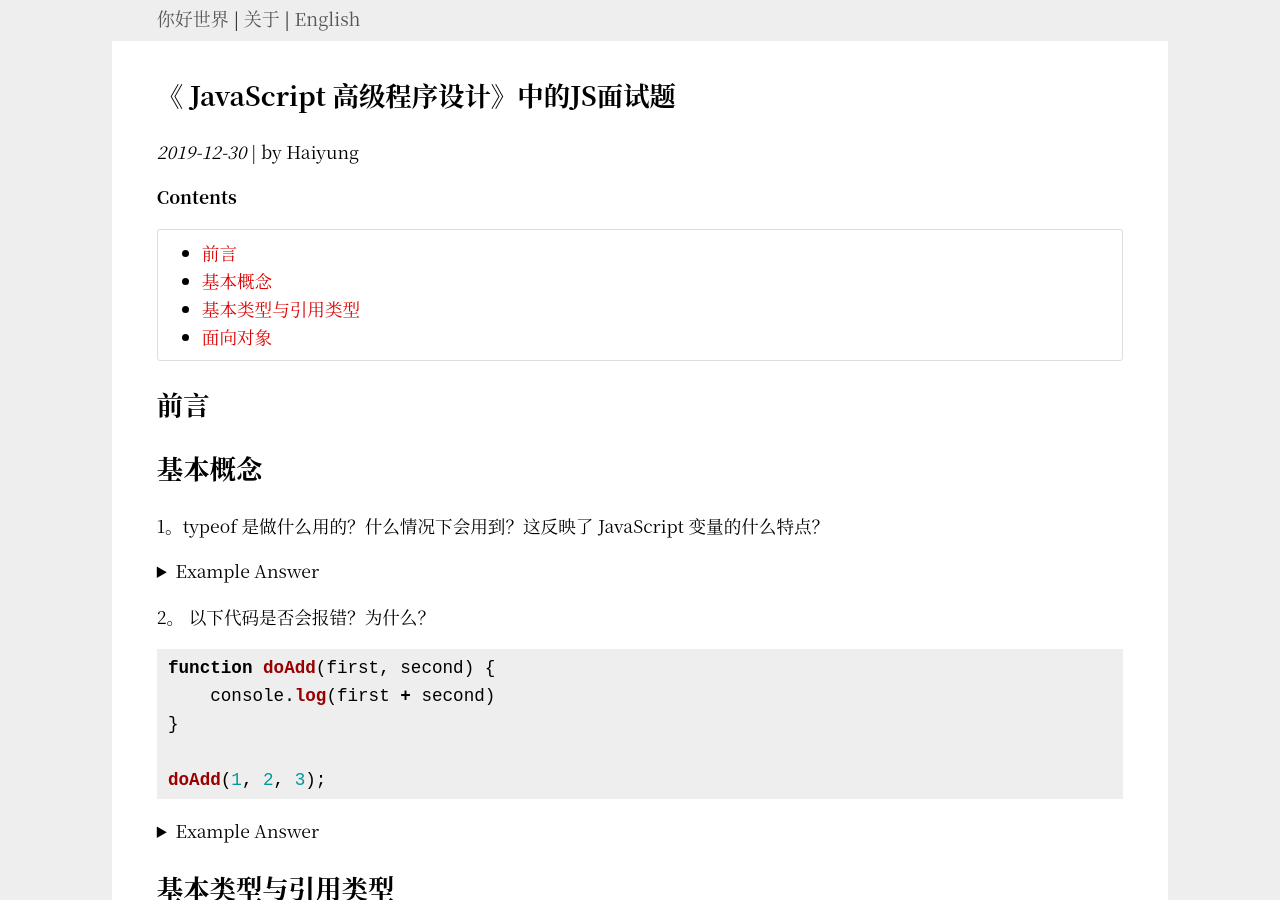
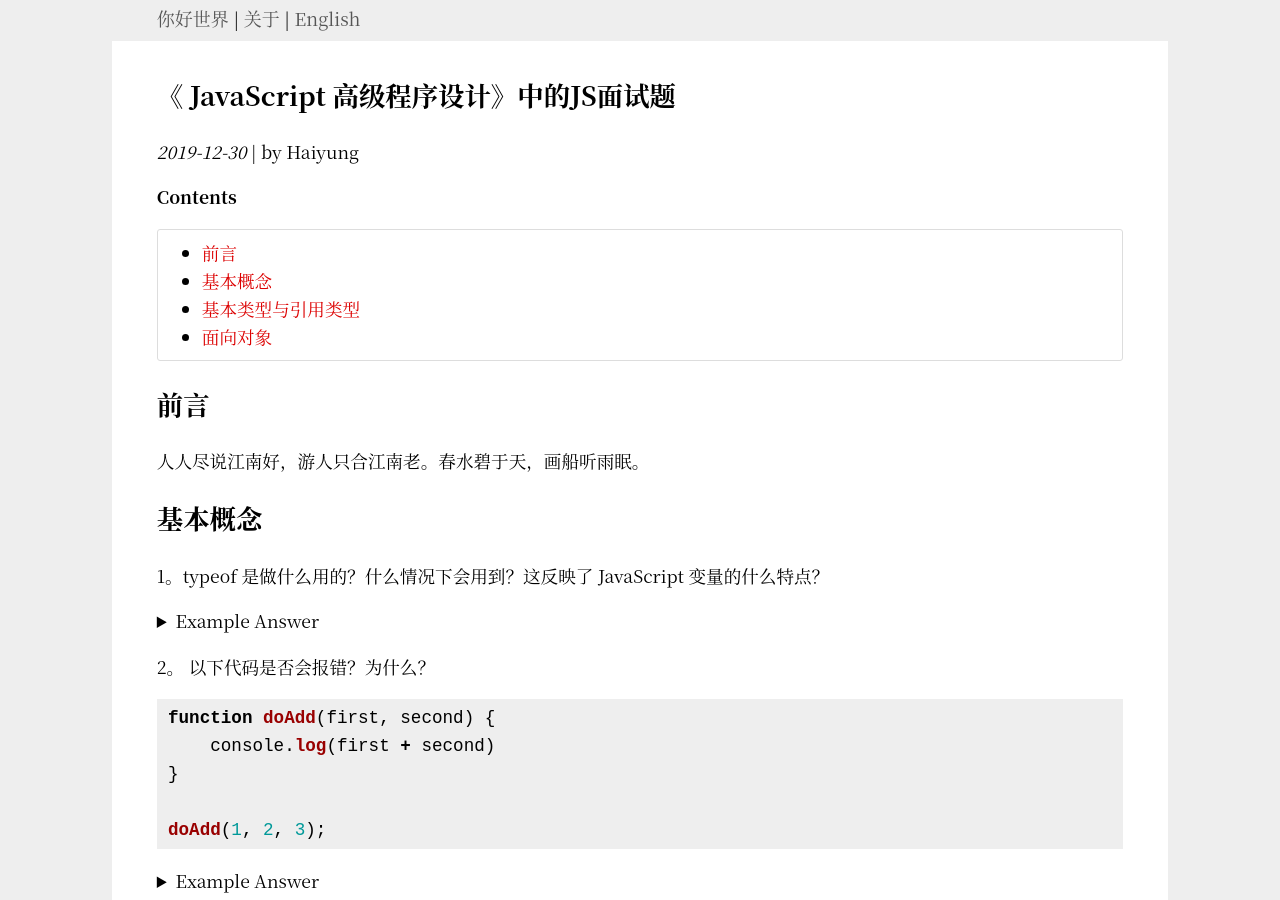
Before and after one commit to Haiyung/haiyung.github.io, a Jekyll site: the page built from _posts/2019-12-30-front-end-interview-questions.md, in a window 1280 px wide and 900 px high. Built offline with Jekyll 4.4.1, drawn with Linux system fonts in a browser that asks for light colours.

Commit message:
update one article about front-end-interview-questions

```diff
--- a/_posts/2019-12-30-front-end-interview-questions.md
+++ b/_posts/2019-12-30-front-end-interview-questions.md
@@ -14,7 +14,7 @@
 
 ## 前言
 
-
+人人尽说江南好，游人只合江南老。春水碧于天，画船听雨眠。
 
 ## 基本概念
 
```
